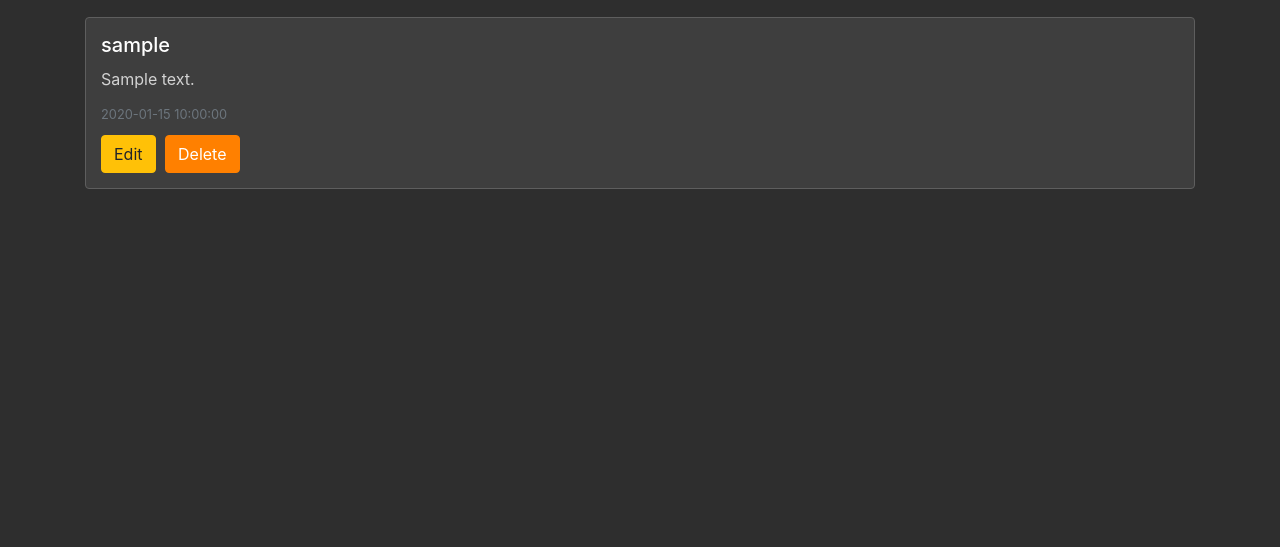
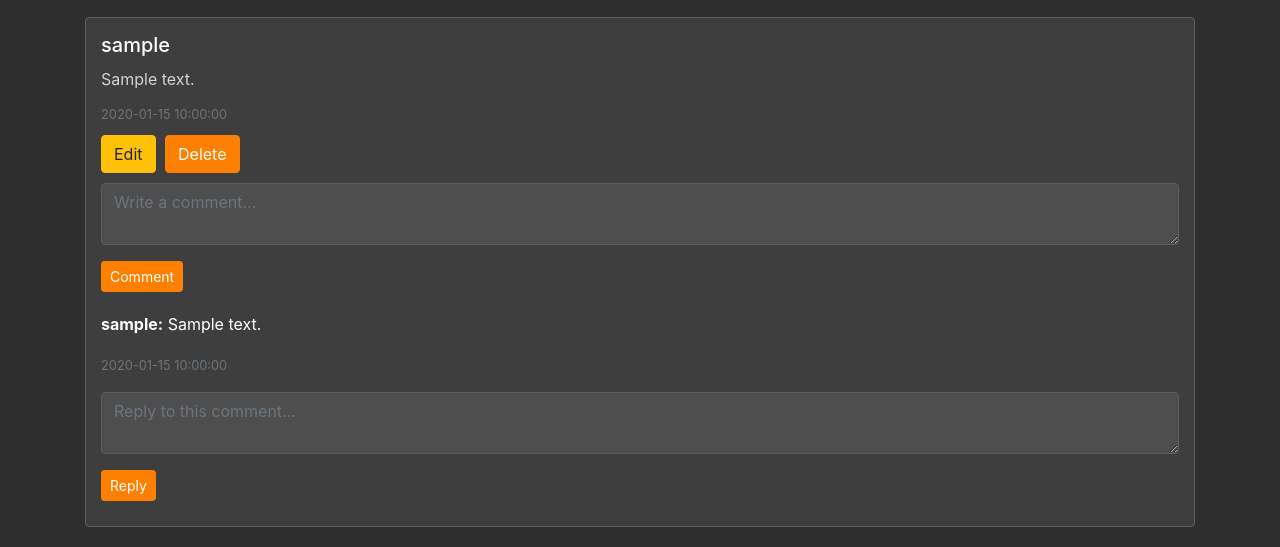
Before and after one commit to jcacc2002/PHP-Synoptic, a PHP site: page /main_feed.php in a window 1280 px wide. Shown: the part 337-884 px from the top of the page. Before the commit the page ends 526 px from the top, so only its background shows below. Run offline with PHP 8.4, Linux system fonts and the light colour scheme; the visitor is signed in with stand-in values (Sample User, id 1); tables that the repository leaves empty or names only in its code hold one stand-in row (values such as "Sample post"); some libraries are stand-ins or nearby versions.

Commit message:
Post Comments
+ Users now are free to comment on posts and reply to other comments.

```diff
--- a/main_feed.php
+++ b/main_feed.php
@@ -15,9 +15,25 @@ $user = mysqli_fetch_assoc($result);
 $user_id = $user['user_id'];
 
 // Handle post form submission
-if ($_SERVER["REQUEST_METHOD"] == "POST" && isset($_POST['content'])) {
+if ($_SERVER["REQUEST_METHOD"] == "POST" && isset($_POST['content']) && !isset($_POST['comment_content'])) {
     $content = mysqli_real_escape_string($conn, $_POST['content']);
     $query = "INSERT INTO posts (user_id, content) VALUES ('$user_id', '$content')";
+    mysqli_query($conn, $query);
+}
+
+// Handle comment form submission
+if ($_SERVER["REQUEST_METHOD"] == "POST" && isset($_POST['comment_content']) && isset($_POST['post_id'])) {
+    $comment_content = mysqli_real_escape_string($conn, $_POST['comment_content']);
+    $post_id = $_POST['post_id'];
+    $parent_comment_id = isset($_POST['parent_comment_id']) ? $_POST['parent_comment_id'] : 'NULL';
+
+    // Handle parent_comment_id properly
+    if ($parent_comment_id === 'NULL') {
+        $query = "INSERT INTO comments (post_id, user_id, parent_comment_id, content) VALUES ('$post_id', '$user_id', NULL, '$comment_content')";
+    } else {
+        $query = "INSERT INTO comments (post_id, user_id, parent_comment_id, content) VALUES ('$post_id', '$user_id', '$parent_comment_id', '$comment_content')";
+    }
+
     mysqli_query($conn, $query);
 }
 
@@ -31,6 +47,38 @@ $query = "
     ORDER BY p.created_at DESC
 ";
 $posts = mysqli_query($conn, $query);
+
+// Fetch comments for a specific post
+function fetch_comments($post_id, $conn) {
+    $query = "SELECT c.comment_id, c.content, c.created_at, u.username, c.user_id, c.parent_comment_id
+                FROM comments c
+                JOIN users u ON c.user_id = u.user_id
+                WHERE c.post_id = '$post_id'
+                ORDER BY c.created_at ASC";
+    return mysqli_query($conn, $query);
+}
+
+function display_comments($comments, $post_id, $parent_id = NULL) {
+    $html = '';
+    foreach ($comments as $comment) {
+        if ($comment['parent_comment_id'] == $parent_id) {
+            $html .= '<div class="comment" style="margin-left: ' . ($parent_id ? '40px' : '0') . ';">';
+            $html .= '<p><strong>' . htmlspecialchars($comment['username']) . ':</strong> ' . htmlspecialchars($comment['content']) . '</p>';
+            $html .= '<p><small class="text-muted">' . $comment['created_at'] . '</small></p>';
+            $html .= '<form method="POST" action="main_feed.php" style="margin-bottom: 10px;">
+                        <input type="hidden" name="post_id" value="' . $post_id . '">
+                        <input type="hidden" name="parent_comment_id" value="' . $comment['comment_id'] . '">
+                        <div class="form-group">
+                            <textarea class="form-control" name="comment_content" placeholder="Reply to this comment..." required></textarea>
+                        </div>
+                        <button type="submit" class="btn btn-primary btn-sm">Reply</button>
+                        </form>';
+            $html .= display_comments($comments, $post_id, $comment['comment_id']);
+            $html .= '</div>';
+        }
+    }
+    return $html;
+}
 ?>
 
 <div class="container">
@@ -54,11 +102,26 @@ $posts = mysqli_query($conn, $query);
                 <p class="card-text"><small class="text-muted"><?php echo $post['created_at']; ?></small></p>
                 <?php if ($post['user_id'] == $user_id): ?>
                     <button class="btn btn-warning" onclick="editPost('<?php echo $post['post_id']; ?>', '<?php echo htmlspecialchars($post['content']); ?>')">Edit</button>
-                    <form method="POST" action="handlers/delete_post.php" style="display:inline;" onsubmit="return confirm('Are you sure you want to delete this post?');">
+                    <form method="POST" action="handlers/delete_post_handler.php" style="display:inline;" onsubmit="return confirm('Are you sure you want to delete this post?');">
                         <input type="hidden" name="post_id" value="<?php echo $post['post_id']; ?>">
                         <button type="submit" class="btn btn-danger">Delete</button>
                     </form>
                 <?php endif; ?>
+
+                <!-- Comment Form -->
+                <form method="POST" action="main_feed.php" style="margin-top: 10px;">
+                    <input type="hidden" name="post_id" value="<?php echo $post['post_id']; ?>">
+                    <div class="form-group">
+                        <textarea class="form-control" name="comment_content" placeholder="Write a comment..." required></textarea>
+                    </div>
+                    <button type="submit" class="btn btn-primary btn-sm">Comment</button>
+                </form>
+
+                <!-- Display Comments -->
+                <?php
+                $comments = fetch_comments($post['post_id'], $conn);
+                echo display_comments(mysqli_fetch_all($comments, MYSQLI_ASSOC), $post['post_id']);
+                ?>
             </div>
         </div>
     <?php endwhile; ?>
```
